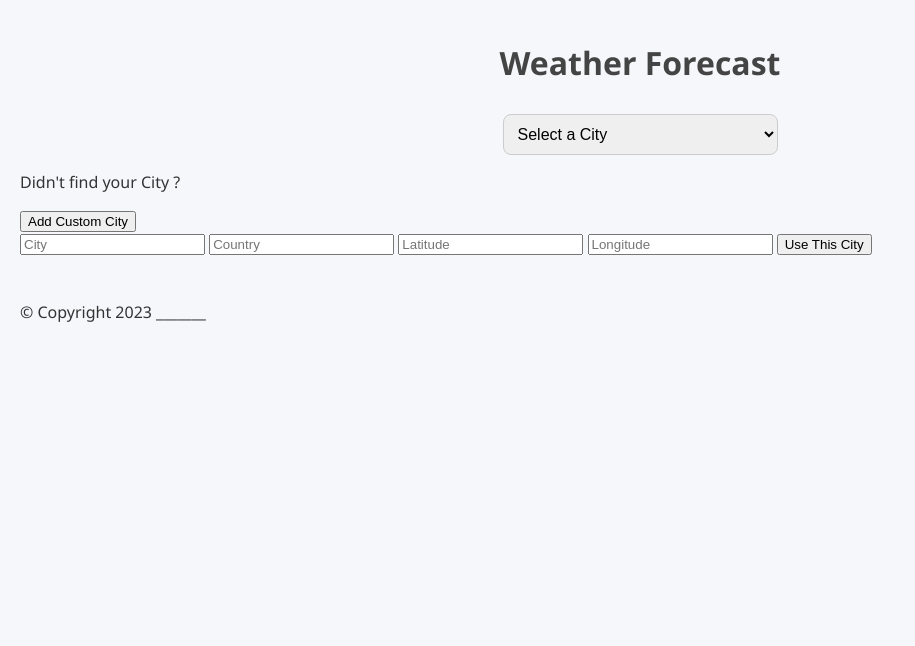
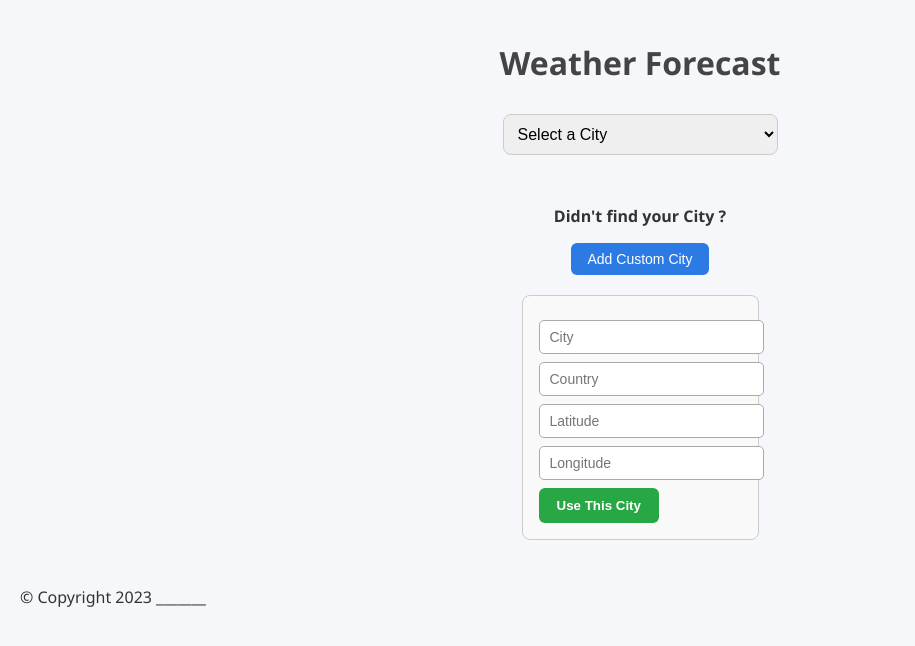
Before and after one commit to rahulphysicsmishra/Weather-Report-Project, a plain HTML site: page index.html in a window 1280 px wide. Both pictures are taken after a click on the button "Add Custom City". Shown: the whole page, without its empty margins (0-915 px from the left). Drawn offline with nearby package versions, Linux system fonts and the light colour scheme.

Commit message:
custom city logic added

```diff
--- a/css/master.css
+++ b/css/master.css
@@ -20,6 +20,76 @@ h1 {
   border-radius: 8px;
   border: 1px solid #ccc;
 }
+
+/*Custom city*/
+
+/* Container spacing */
+.custom-city-info {
+  margin-top: 20px;
+  font-weight: bold;
+  color: #333;
+}
+
+/* Toggle button */
+#toggleCustomCity {
+  padding: 8px 16px;
+  background-color: #2c7be5;
+  color: #fff;
+  border: none;
+  border-radius: 6px;
+  cursor: pointer;
+  margin-bottom: 10px;
+  font-size: 14px;
+}
+
+#toggleCustomCity:hover {
+  background-color: #1a66d1;
+}
+
+/* Custom city form */
+#customCityForm {
+  display: none;
+  padding: 16px;
+  border: 1px solid #ccc;
+  border-radius: 8px;
+  background: #f9f9f9;
+  max-width: 400px;
+  margin-top: 10px;
+}
+
+#customCityForm input {
+  display: block;
+  width: 100%;
+  padding: 8px 10px;
+  margin: 8px 0;
+  border: 1px solid #aaa;
+  border-radius: 5px;
+  font-size: 14px;
+}
+
+/* Use button */
+.custom-city-wrapper {
+  display: flex;
+  flex-direction: column;
+  align-items: center; /* centers horizontally */
+  justify-content: center; /* centers vertically (optional) */
+  margin-top: 30px;
+}
+
+#addCityBtn {
+  padding: 10px 18px;
+  background-color: #28a745;
+  color: white;
+  border: none;
+  border-radius: 6px;
+  cursor: pointer;
+  font-weight: bold;
+}
+
+#addCityBtn:hover {
+  background-color: #218838;
+}
+
 
 #forecastContainer {
   display: flex;
--- a/index.html
+++ b/index.html
@@ -22,7 +22,8 @@
     <option>Select a City</option>
    </select>
 
-   <p>Didn't find your City ?</p>
+   <div class="custom-city-wrapper">
+        <p class="custom-city-info">Didn't find your City ?</p>
         <button id="toggleCustomCity">Add Custom City</button>
 
         <div id="customCityForm" style="display: none;">
@@ -31,6 +32,7 @@
             <input type="number" id="customLat" placeholder="Latitude" />
             <input type="number" id="customLon" placeholder="Longitude" />
             <button id="addCityBtn">Use This City</button>
+        </div>
     </div>
 
    <div id="forecastContainer"></div>
--- a/js/main.js
+++ b/js/main.js
@@ -1,10 +1,14 @@
+
+
 document.addEventListener("DOMContentLoaded", () => {
+
+    const citySelect = document.getElementById("citySelect");
+    const forecastContainer = document.getElementById("forecastContainer");
+
     document.getElementById("toggleCustomCity").addEventListener("click", () => {
       const form = document.getElementById("customCityForm");
       form.style.display = form.style.display === "none" ? "block" : "none";
     });
-    const citySelect = document.getElementById("citySelect");
-    const forecastContainer = document.getElementById("forecastContainer");
 
     Papa.parse("city_coordinates.csv", {
     download: true,
@@ -23,8 +27,7 @@ document.addEventListener("DOMContentLoaded", () => {
     }
     });
 
-    citySelect.addEventListener('change', ()=>{
-        const [lat, lon] = citySelect.value.split(',');
+    function fetchWeatherForLocation(lat, lon, label="") {
         const url = `https://www.7timer.info/bin/api.pl?lon=${lon}&lat=${lat}&product=civil&output=json`;
         fetch(url)
             .then(response=>response.json())
@@ -33,11 +36,22 @@ document.addEventListener("DOMContentLoaded", () => {
                 forecastContainer.innerHTML="error fetching data.";
                 console.error(err);
             });
-    });
+    };
 
-    function showForecast(data) {
+
+    function showForecast(data, label="") {
         forecastContainer.innerHTML = "";
-        const forecast = data.dataseries;
+
+        if (label) {
+          const title = document.createElement('h2');
+          title.textContent = `Weather forecast for ${label}`;
+          forecastContainer.appendChild(title);
+        }
+        const forecast = data.dataseries || [];
+        if(forecast.length==0){
+            forecastContainer.innerHTML = "No forecast data available for this location.";
+            return;
+        }
         console.log(forecast);
 
         forecast.slice(0, 7).forEach((day, index) => {
@@ -56,8 +70,26 @@ document.addEventListener("DOMContentLoaded", () => {
           forecastContainer.appendChild(card);
 
         })
+    }
 
+  citySelect.addEventListener('change', ()=>{
+      const [lat, lon] = citySelect.value.split(',');
+      const label = citySelect.options[citySelect.selectedIndex].text;
+      fetchWeatherForLocation(lat, lon, label);
+  })
+  document.getElementById("addCityBtn").addEventListener("click", ()=>{
+      const city = document.getElementById("customCity").value;
+      const country = document.getElementById("customCountry").value;
+      const lat = parseFloat(document.getElementById("customLat").value);
+      const lon = parseFloat(document.getElementById("customLon").value);
 
-  }
+      if(!city || !country || !lat || !lon) {
+        alert("Please fill in all fields.");
+        return;
+      }
+
+      const label = `${city}, ${country}`;
+      fetchWeatherForLocation(lat, lon, label);
+    })
 
 });
```
Lines whose indentation alone changed are shown as unchanged.
